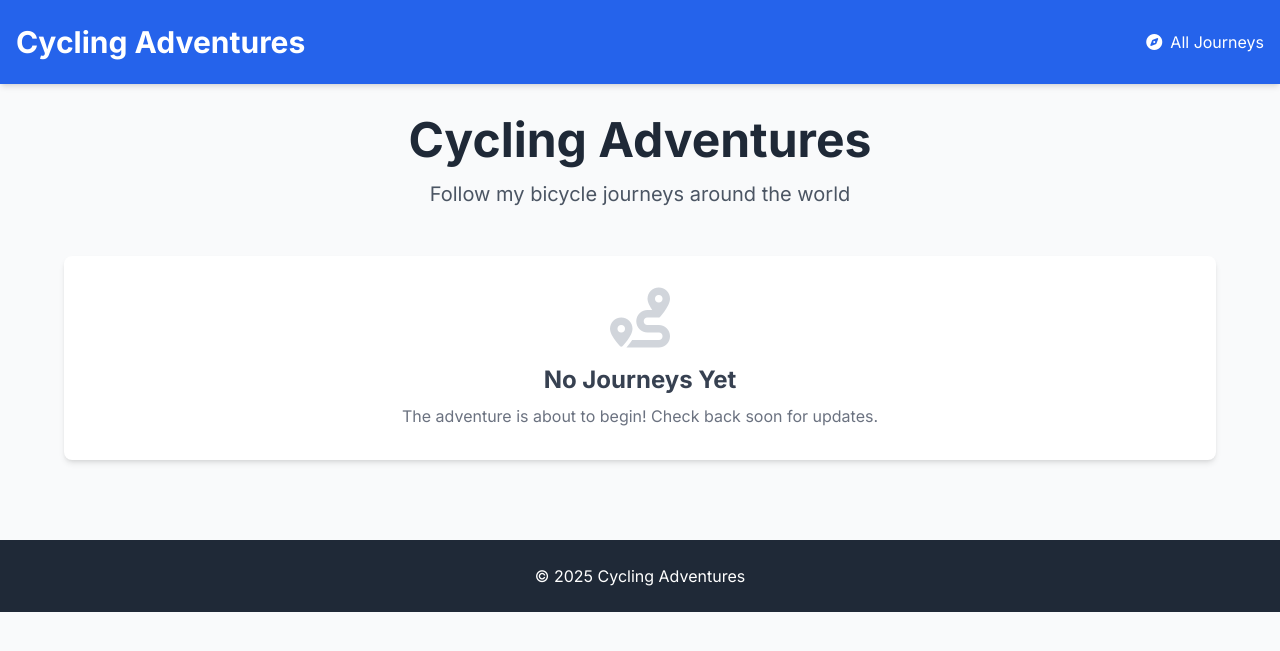
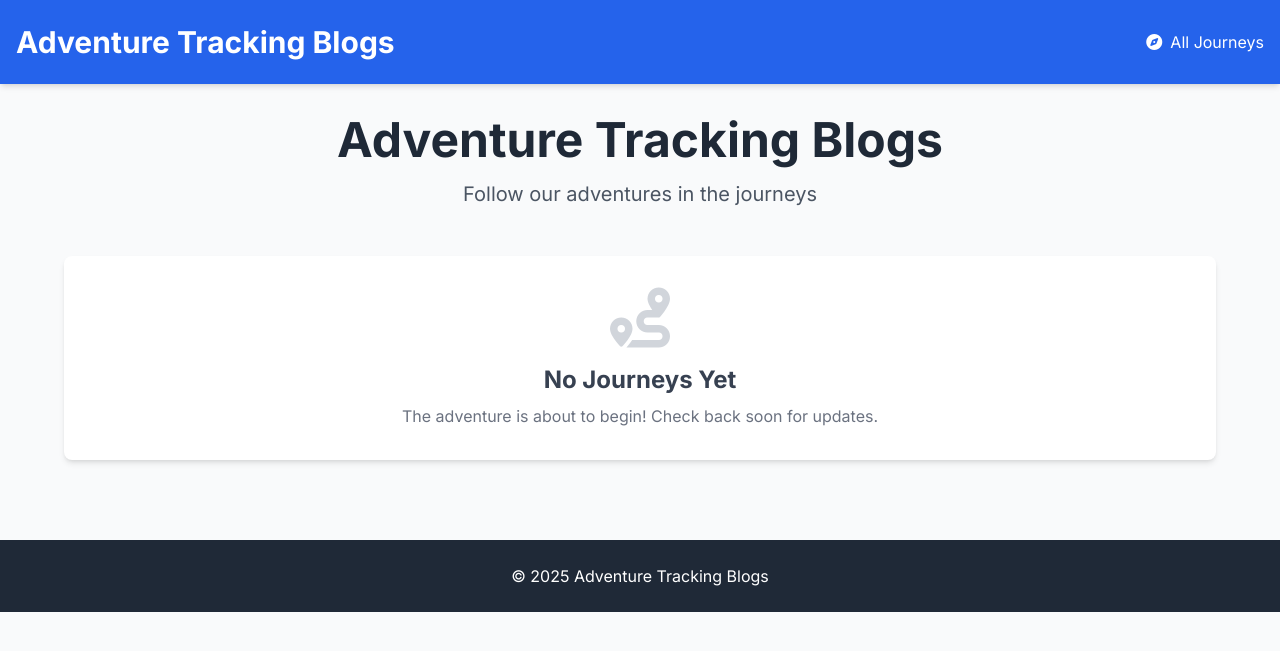
Before and after one commit to helixyte/tracknblog, a Django app: page / in a window 1280 px wide. Shown: the top 651 px of the page. Run offline with Django 4.2, Linux system fonts and the light colour scheme; data that the repository does not hold is empty; some libraries are stand-ins or nearby versions.

Commit message:
Changed Titles.

```diff
--- a/templates/base.html
+++ b/templates/base.html
@@ -4,7 +4,7 @@
 <head>
     <meta charset="UTF-8">
     <meta name="viewport" content="width=device-width, initial-scale=1.0">
-    <title>{% block title %}Cycling Adventures{% endblock %}</title>
+    <title>{% block title %}Adventure Tracking Blogs{% endblock %}</title>
 
     <!-- Tailwind CSS for clean, modern styling -->
     <script src="https://cdn.tailwindcss.com"></script>
@@ -100,7 +100,7 @@
     <header class="bg-blue-600 text-white shadow-md">
         <div class="container mx-auto px-4 py-6">
             <div class="flex justify-between items-center">
-                <a href="{{ BASE_URL }}{% url 'journey_list' %}" class="text-3xl font-bold">Cycling Adventures</a>
+                <a href="{{ BASE_URL }}{% url 'journey_list' %}" class="text-3xl font-bold">Adventure Tracking Blogs</a>
                 <nav class="hidden md:block">
                     <ul class="flex space-x-6">
                         <li>
@@ -145,7 +145,7 @@
 
     <footer class="bg-gray-800 text-white py-6 mt-12">
         <div class="container mx-auto px-4 text-center">
-            <p>© {% now "Y" %} Cycling Adventures</p>
+            <p>© {% now "Y" %} Adventure Tracking Blogs</p>
         </div>
     </footer>
 
--- a/templates/blog/blog_detail.html
+++ b/templates/blog/blog_detail.html
@@ -1,7 +1,7 @@
 <!-- templates/blog/blog_detail.html (updated) -->
 {% extends 'base.html' %}
 
-{% block title %}{{ blog_post.title }} | {{ journey.title }} | Cycling Adventures{% endblock %}
+{% block title %}{{ blog_post.title }} | {{ journey.title }} | Adventure Tracking Blogs{% endblock %}
 
 {% block content %}
     <div class="max-w-4xl mx-auto">
--- a/templates/blog/blog_list.html
+++ b/templates/blog/blog_list.html
@@ -1,7 +1,7 @@
 <!-- templates/blog/blog_list.html (updated) -->
 {% extends 'base.html' %}
 
-{% block title %}{{ journey.title }} | Cycling Adventures{% endblock %}
+{% block title %}{{ journey.title }} | Adventure Tracking Blogs{% endblock %}
 
 {% block content %}
     <div class="max-w-6xl mx-auto">
--- a/templates/blog/journey_list.html
+++ b/templates/blog/journey_list.html
@@ -1,13 +1,13 @@
 <!-- templates/blog/journey_list.html -->
 {% extends 'base.html' %}
 
-{% block title %}Cycling Adventures{% endblock %}
+{% block title %}Adventure Tracking Blogs{% endblock %}
 
 {% block content %}
     <div class="max-w-6xl mx-auto">
         <div class="mb-12 text-center">
-            <h1 class="text-4xl md:text-5xl font-bold text-gray-800 mb-4">Cycling Adventures</h1>
-            <p class="text-xl text-gray-600">Follow my bicycle journeys around the world</p>
+            <h1 class="text-4xl md:text-5xl font-bold text-gray-800 mb-4">Adventure Tracking Blogs</h1>
+            <p class="text-xl text-gray-600">Follow our adventures in the journeys</p>
         </div>
 
         {% if journeys %}
```
